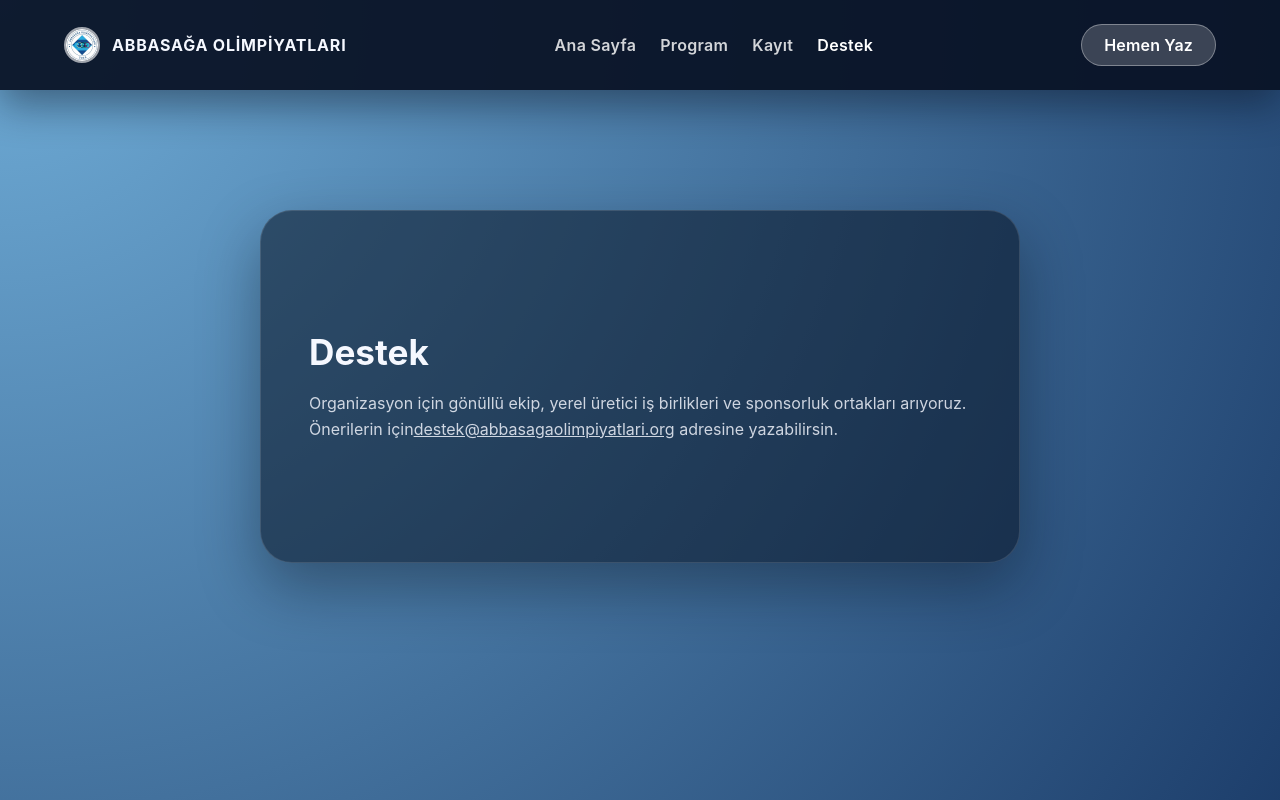
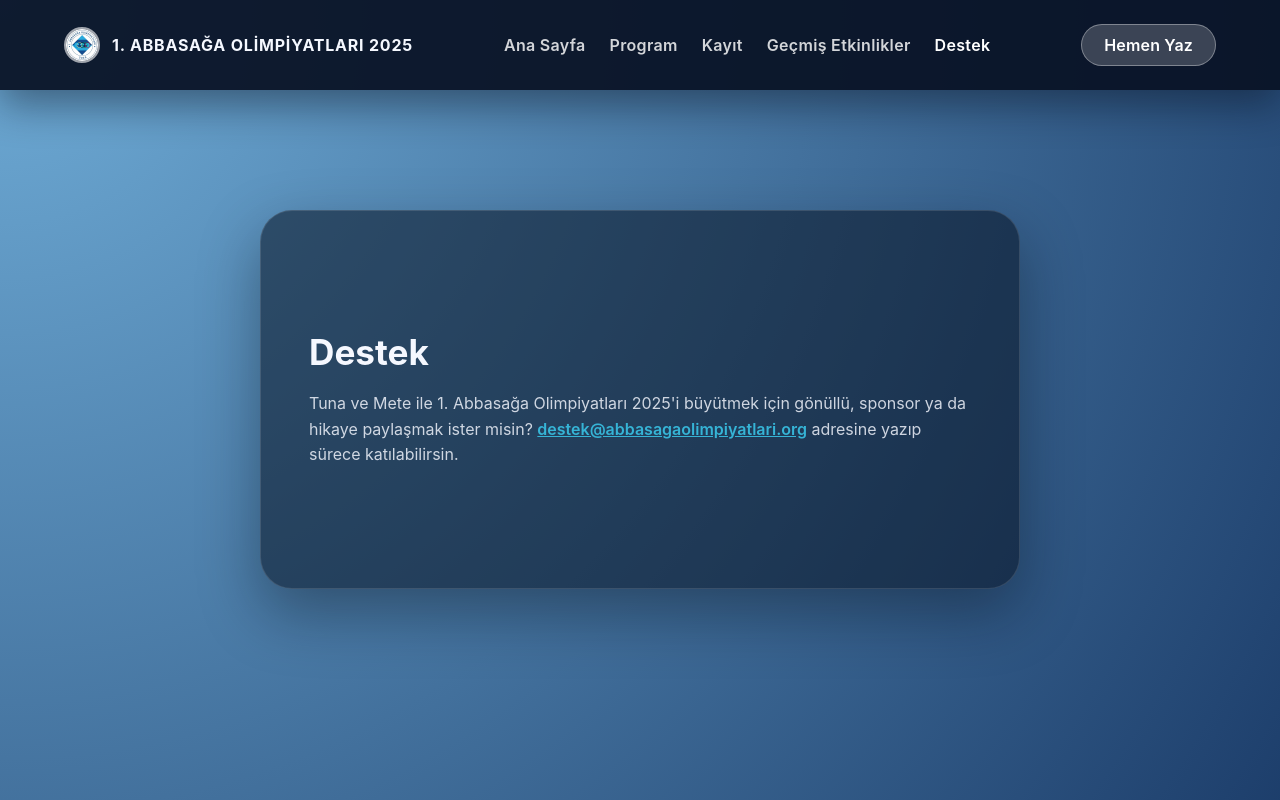
Before and after one commit to tunapro1234/abbasaga-olimpiyatlari, a React (Vite) app in the folder frontend/: page /destek in a window 1280 px wide. Built offline with nearby package versions, Linux system fonts and the light colour scheme.

Commit message:
feat(frontend): update copy and add geçmiş sayfası

```diff
--- a/frontend/src/App.css
+++ b/frontend/src/App.css
@@ -165,11 +165,11 @@ body {
 
 .hero__content {
   display: grid;
-  grid-template-columns: minmax(260px, 350px) minmax(280px, 560px);
+  grid-template-columns: minmax(260px, 350px) minmax(300px, 600px);
   gap: 48px;
   align-items: center;
   width: 100%;
-  max-width: 1100px;
+  max-width: 1150px;
 }
 
 .hero__badge {
@@ -233,14 +233,14 @@ body {
 
 .hero__title {
   margin: 0;
-  font-size: clamp(2.6rem, 4.6vw, 3.6rem);
-  line-height: 1.08;
+  font-size: clamp(2.8rem, 5.2vw, 4.4rem);
+  line-height: 1.05;
   font-weight: 700;
 }
 
 .hero__subtitle {
   margin: 0;
-  font-size: 1.06rem;
+  font-size: 1.05rem;
   color: rgba(245, 248, 255, 0.85);
   max-width: 520px;
 }
@@ -346,6 +346,11 @@ body {
   color: rgba(245, 248, 255, 0.82);
 }
 
+.simple-page a {
+  color: var(--color-cyan);
+  font-weight: 600;
+}
+
 @media (max-width: 960px) {
   .site-header {
     padding: 20px 24px;
--- a/frontend/src/App.tsx
+++ b/frontend/src/App.tsx
@@ -3,6 +3,7 @@ import HomePage from './pages/Home';
 import ProgramPage from './pages/Program';
 import DestekPage from './pages/Destek';
 import KayitPage from './pages/Kayit';
+import GecmisPage from './pages/Gecmis';
 import logoBadge from './assets/logo-badge.jpg';
 import './App.css';
 
@@ -15,6 +16,7 @@ const links: LinkDescriptor[] = [
   { to: '/', label: 'Ana Sayfa' },
   { to: '/program', label: 'Program' },
   { to: '/kayit', label: 'Kayıt' },
+  { to: '/gecmis', label: 'Geçmiş Etkinlikler' },
   { to: '/destek', label: 'Destek' }
 ];
 
@@ -27,7 +29,7 @@ function Shell() {
       <header className={isHome ? 'site-header site-header--overlay' : 'site-header site-header--solid'}>
         <div className="site-header__logo">
           <img src={logoBadge} alt="Abbasağa Olimpiyatları logosu" />
-          <span>Abbasağa Olimpiyatları</span>
+          <span>1. Abbasağa Olimpiyatları 2025</span>
         </div>
         <nav className="site-header__nav">
           {links.map((link) => (
@@ -53,6 +55,7 @@ function Shell() {
           <Route path="/" element={<HomePage />} />
           <Route path="/program" element={<ProgramPage />} />
           <Route path="/kayit" element={<KayitPage />} />
+          <Route path="/gecmis" element={<GecmisPage />} />
           <Route path="/destek" element={<DestekPage />} />
         </Routes>
       </main>
--- a/frontend/src/pages/Destek.tsx
+++ b/frontend/src/pages/Destek.tsx
@@ -3,8 +3,9 @@ export default function DestekPage() {
     <section className="simple-page">
       <h1>Destek</h1>
       <p>
-        Organizasyon için gönüllü ekip, yerel üretici iş birlikleri ve sponsorluk ortakları arıyoruz. Önerilerin için
-        <a href="mailto:destek@abbasagaolimpiyatlari.org">destek@abbasagaolimpiyatlari.org</a> adresine yazabilirsin.
+        Tuna ve Mete ile 1. Abbasağa Olimpiyatları 2025&apos;i büyütmek için gönüllü, sponsor ya da hikaye paylaşmak
+        ister misin? <a href="mailto:destek@abbasagaolimpiyatlari.org">destek@abbasagaolimpiyatlari.org</a> adresine
+        yazıp sürece katılabilirsin.
       </p>
     </section>
   );
--- /dev/null
+++ b/frontend/src/pages/Gecmis.tsx
@@ -0,0 +1,11 @@
+export default function GecmisPage() {
+  return (
+    <section className="simple-page">
+      <h1>Geçmiş Etkinlikler</h1>
+      <p>
+        1. Abbasağa Olimpiyatları 2025 ile başlıyoruz. Gelecek yıllardaki etkinlikleri burada arşivleyeceğiz; şimdilik
+        bu alan Tuna ve Mete&apos;nin yeni hikâyeleri için boş bekliyor.
+      </p>
+    </section>
+  );
+}
--- a/frontend/src/pages/Home.tsx
+++ b/frontend/src/pages/Home.tsx
@@ -57,18 +57,18 @@ export default function HomePage() {
             </div>
           </div>
           <div className="hero__copy">
-            <p className="hero__eyebrow">Abbasağa Olimpiyatları 2025</p>
+            <p className="hero__eyebrow">1. Abbasağa Olimpiyatları 2025</p>
             <h1 className="hero__title">Türkiyenin En Büyük Doğum Günü Yarışması*</h1>
             <p className="hero__subtitle">
-              Abbasağa Parkı&apos;nın kalbinde, takımların dayanışma ve eğlenceyle yarıştığı büyük mahalle buluşması.
-              Mahallenin gururu, pastaların arenası.
+              Tuna ve Mete&apos;nin doğum günü partisi bu yıl Abbasağa Parkı&apos;nı kocaman bir olimpiyat alanına çeviriyor.
+              Müthiş eğlenceye katıl, mahallenin gururunu birlikte büyütelim.
             </p>
             <div className="hero__actions">
               <a className="btn btn--primary" href="mailto:kayit@abbasagaolimpiyatlari.org">
-                Yarışmaya Katıl
+                Olimpiyatlara Katıl
               </a>
-              <a className="btn btn--ghost" href="#">
-                Program Yakında
+              <a className="btn btn--ghost" href="/program">
+                Programı İncele
               </a>
             </div>
             <dl className="status" role="status" aria-live="polite">
--- a/frontend/src/pages/Kayit.tsx
+++ b/frontend/src/pages/Kayit.tsx
@@ -3,9 +3,8 @@ export default function KayitPage() {
     <section className="simple-page">
       <h1>Kayıt</h1>
       <p>
-        Takım başvurularını sırayla açacağız. Şimdilik kayıt süreci e-posta üzerinden ilerliyor. Başvurunu iletmek için
-        <a href="mailto:kayit@abbasagaolimpiyatlari.org">kayit@abbasagaolimpiyatlari.org</a> adresine mail
-        gönderebilirsin.
+        50 kişilik kontenjan var. Tuna & Mete ekibine katılmak için takımını sun ve <a href="mailto:kayit@abbasagaolimpiyatlari.org">kayit@abbasagaolimpiyatlari.org</a>
+        adresine mail at. İlk olimpiyatımızda yerini garantile.
       </p>
     </section>
   );
--- a/frontend/src/pages/Program.tsx
+++ b/frontend/src/pages/Program.tsx
@@ -3,8 +3,8 @@ export default function ProgramPage() {
     <section className="simple-page">
       <h1>Program</h1>
       <p>
-        2025 Abbasağa Olimpiyatları program detayları üzerinde çalışıyoruz. Etkinlik akışı, kategori saatleri ve
-        sahne performansları duyurulduğunda burada paylaşılacak.
+        Program detaylarını Tunayla Mete netleştiriyor. 1. Abbasağa Olimpiyatları 2025 için yarış çizelgesi, pasta
+        seremonisi ve sürpriz final saatleri yakında burada.
       </p>
     </section>
   );
```
